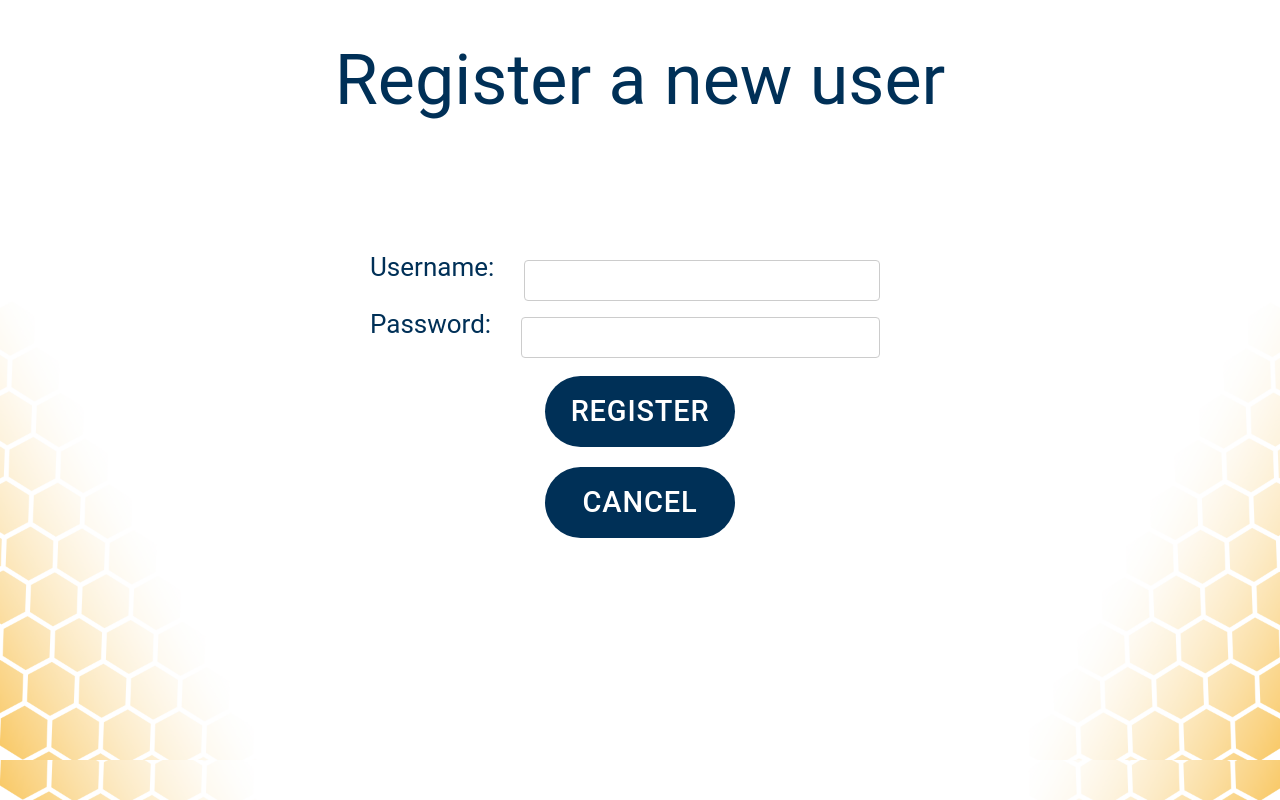
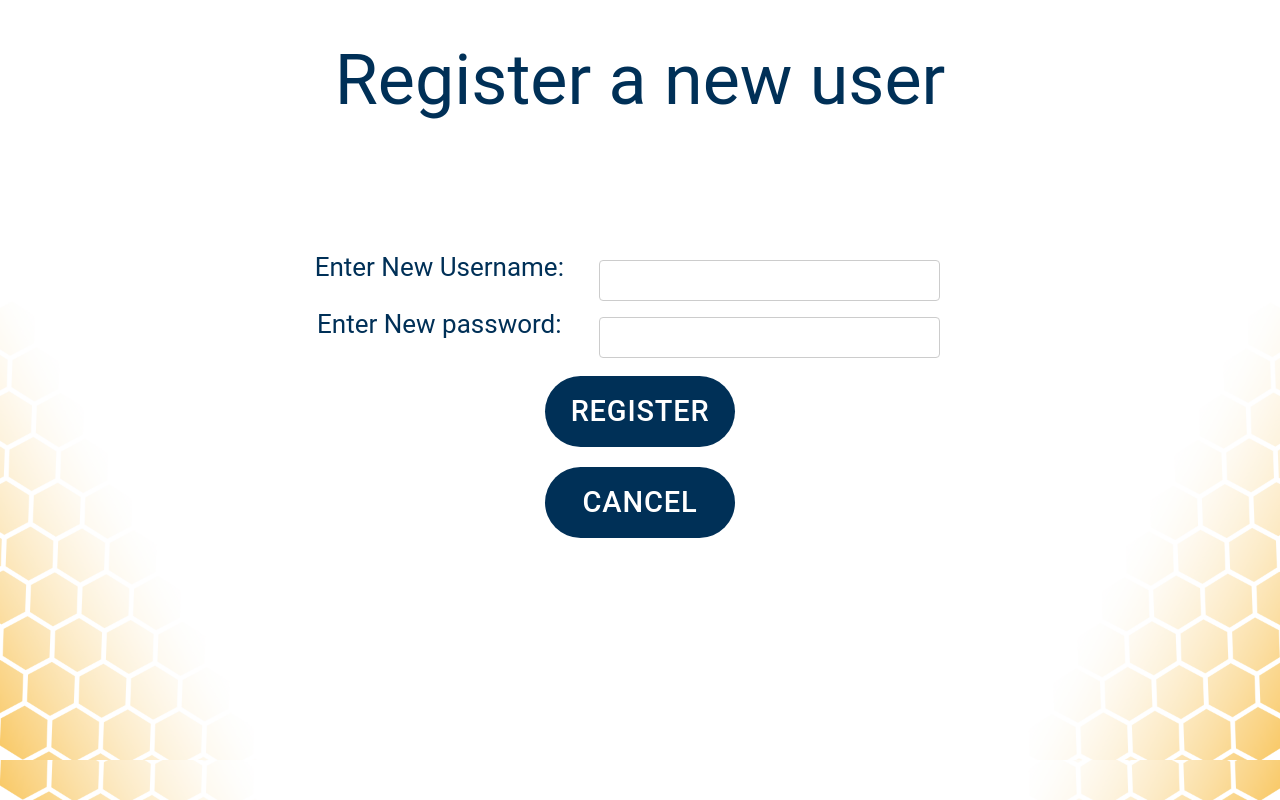
Before and after one commit to Excel-Tracker-Team-9302/excel-tracker, a React (Create React App) app in the folder excel-tracker-application/: page /register in a window 1280 px wide. Built offline with nearby package versions, Linux system fonts and the light colour scheme.

Commit message:
Added text to register prompts

```diff
--- a/excel-tracker-application/src/components/Register.js
+++ b/excel-tracker-application/src/components/Register.js
@@ -48,9 +48,9 @@ class Register extends Component {
           </div>
         </header>
         <div className="Login-body">
-          <form className = "Login-form">
-            <div className='Login-input' style={{color:Colors.blue}}>Username: <input type="text" className="Login-box" onChange={this.handleChangeUsername}/></div>
-            <div className='Login-input' style={{color:Colors.blue}}>Password: <input type="password" className="Login-box" onChange={this.handleChangePassword}/></div>
+          <form className = "Register-form">
+            <div className='Login-input' style={{color:Colors.blue}}><div style={styles.label}>Enter New Username: </div><input type="text" className="Login-box" onChange={this.handleChangeUsername}/></div>
+            <div className='Login-input' style={{color:Colors.blue}}><div style={styles.label}>Enter New password: </div><input type="password" className="Login-box" onChange={this.handleChangePassword}/></div>
 
             <Button style={styles.button} onClick={this.handleRegister}>Register</Button>
             <Button style={styles.button} onClick={this.handleCancel}>Cancel</Button>
@@ -82,6 +82,9 @@ const styles = {
     margin:'10px',
     padding:'10px',
     'font-size': 'calc(5px + 3vmin)'
+  },
+  label: {
+    width: 'calc(200px + 40vmin)',
   }
 }
 
--- a/excel-tracker-application/src/styles/Login.css
+++ b/excel-tracker-application/src/styles/Login.css
@@ -36,6 +36,15 @@
 
 }
 
+.Register-form {
+  display: flex;
+  flex-direction: column;
+  width: calc(500px + 20vmin);
+  justify-content: center;
+  align-items: center;
+
+}
+
 .Login-box{
   width: 100%;
   padding: 12px 12px;
```
